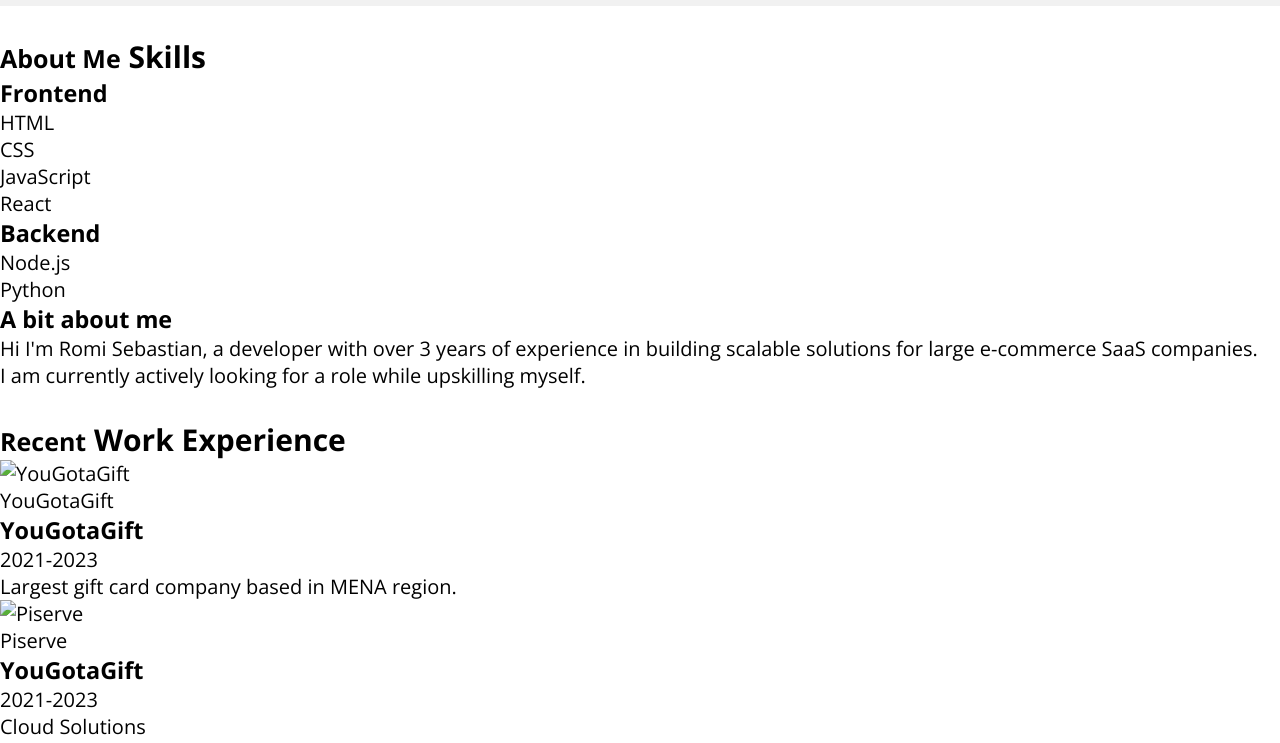
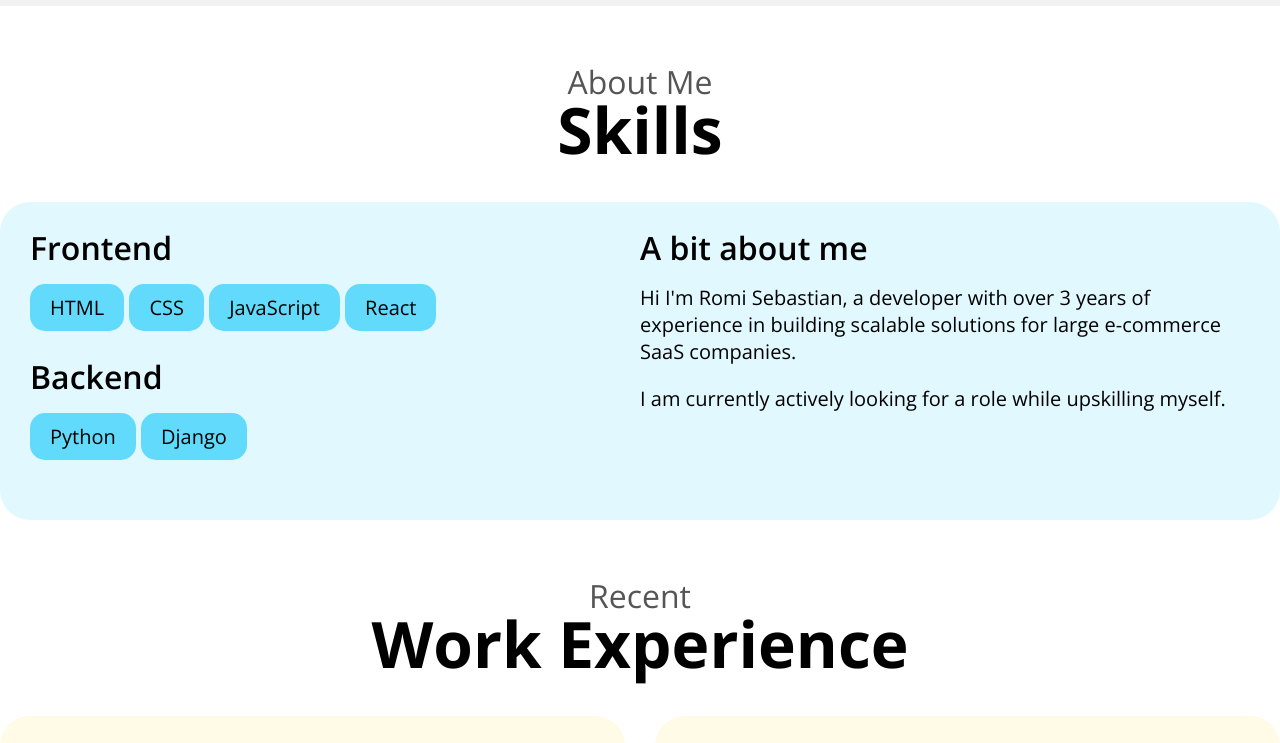
Before and after one commit to Romi-Sebastian/Porfolio-Website, a plain HTML site: page index.html in a window 1280 px wide. Shown: the part 729-1472 px from the top of the page. Drawn offline with nearby package versions, Linux system fonts and the light colour scheme.

Commit message:
Completed Work experience section

```diff
--- a/index.html
+++ b/index.html
@@ -23,13 +23,13 @@
                     <a href="#">Home</a>
                 </li>
                 <li>
-                    <a href="#">Skills</a>
+                    <a href="#skills">Skills</a>
                 </li>
                 <li>
-                    <a href="#">Projects</a>
+                    <a href="#work-experience">Work Experience</a>
                 </li>
                 <li>
-                    <a href="#" class="button">Contact Me</a>
+                    <a href="mailto:romisebastian@gmail.com" class="button">Contact Me</a>
                 </li>
             </ul>
             <a href="#" class="mobile-toggle" onclick="toggleMobileMenu();">
@@ -55,10 +55,10 @@
                 </p>
                 <div class="call-to-action">
                     <a href="#" class="button black">View Resume</a>
-                    <a href="#" class="button white">Contact Me</a>
+                    <a href="mailto:romisebastian@gmail.com" class="button white">Contact Me</a>
                 </div>
                 <div class="social-links">
-                    <a href="#">
+                    <a href="https://www.linkedin.com/in/romi-sebastian/">
                         <img src="./images/linkedin.png" alt="LinkedIn" width="48">
                     </a>
                 </div>
@@ -88,7 +88,7 @@
                 </div>
             </div>
         </section>
-        <section class="skills container">
+        <section id="skills" class="skills container">
             <h2>
                 <small>About Me</small>
                 Skills
@@ -104,8 +104,8 @@
                     </ul>
                     <h3>Backend</h3>
                     <ul>
-                        <li>Node.js</li>
                         <li>Python</li>
+                        <li>Django</li>
                     </ul>
                 </div>
                 <div class="right-column">
@@ -123,7 +123,7 @@
                 </div>
             </div>
         </section>
-        <section class="work-experience container">
+        <section id="work-experience" class="work-experience container">
             <h2>
                 <small>Recent</small>
                 Work Experience
@@ -147,14 +147,14 @@
                 <article>
                     <figure>
                         <div>
-                            <img src="./images/piserve-banner.png" alt="Piserve" width="100%">
+                            <img src="./images/piserve.png" alt="Piserve"  width="100%">
                             <figcaption>
                                 Piserve
                             </figcaption>
                         </div>
                     </figure>
-                    <h3>YouGotaGift</h3>
-                    <div>2021-2023</div>
+                    <h3>Piserve</h3>
+                    <div>2019-2020</div>
                     <p>
                         Cloud Solutions
                     </p>
--- a/styles.css
+++ b/styles.css
@@ -23,6 +23,7 @@
   font-optical-sizing: auto;
   font-style: normal;
   font-size: 20px;
+  padding-bottom: 1000px; /*Remove later */
 }
 
 a {
@@ -236,7 +237,7 @@
             position: absolute;
             white-space: nowrap;
             will-change: transform;
-            animation: marquee 40s linear infinite;
+            /* animation: marquee 40s linear infinite; */
             display: flex;
             gap: 10px;
         }
@@ -251,3 +252,129 @@
         transform: translateX(-50%);
     }
 }
+
+h2 {
+    font-size: 64px;
+    line-height: 1;
+    margin-bottom: 10px;
+    text-align: center;
+    color: var(--base-800);
+    padding: 30px;
+    small {
+        display: block;
+        font-weight: 100;
+        font-size: 0.5em;
+        color: var(--base)
+    }
+    @media (max-width: 1024px) {
+        font-size: 48px;
+    }
+}
+
+h3 {
+    font-size: 32px;
+    font-weight: 600;
+    line-height: 1;
+    margin-bottom: 20px;
+    color: var(--base-800);
+}
+
+.skills {
+    .holder-blue {
+        background-color: var(--blue-100);
+        border-radius: 30px;
+        padding: 30px;
+        display: flex;
+        @media (max-width: 1024px) {
+            flex-direction: column;
+        }
+        .left-column {
+            flex: 1;
+            ul {
+                list-style-type: none;
+                gap: 10px;
+                margin-right: 100px;
+                margin-bottom: 20px;
+                li {
+                    display: inline-block;
+                    background-color: var(--blue-400);
+                    padding: 10px 20px;
+                    border-radius: 15px;
+                    margin-bottom: 10px;
+                }
+            }
+        }
+        .right-column {
+            flex: 1;
+            p {
+                margin-bottom: 20px;
+            }
+        }
+    }
+}
+
+.work-experience {
+    .jobs {
+        display: flex;
+        gap: 30px;
+        @media (max-width: 1024px) {
+            flex-direction: column;
+        }
+        article {
+            background-color: var(--yellow-100);
+            padding: 30px;
+            border-radius: 30px;
+            flex: 1;
+            h3 {
+                margin-top: 20px;
+                margin-bottom: 10px;
+            }
+            div {
+                font-weight: 600;
+                margin-bottom: 5px;
+                color: var(--base-800);
+            }
+            p {
+                margin-bottom: 10px;
+            }
+            figure {
+                width: 100%;
+                padding-top: 56.25%; /* Gives the image 16:9 aspect ratio*/
+                overflow: hidden;
+                position: relative;
+                border-radius: 15px;
+                img {
+                    position: absolute;
+                    top: 0;
+                    left: 0;
+                    height: 100%;
+                    object-fit: cover;
+                    transition: ease 3s all;
+                }
+                figcaption {
+                    position: absolute;
+                    bottom: 0;
+                    left: 0;
+                    right: 0;
+                    background-color: rgba(0,0,0, 0.5);
+                    color: var(--base-100);
+                    text-align: center;
+                    padding: 10px;
+                    opacity: 0;
+                    visibility: hidden;
+                    transition: ease .3s all;
+                }
+
+                &:hover {
+                    figcaption {
+                        opacity: 1;
+                        visibility: visible;
+                    }
+                    img {
+                         transform: scale(1.2);
+                    }
+                }
+            }
+        }
+    }
+}
```
Also changed, not shown: images/YouGotaGift.png (added), images/piserve.png (added).
